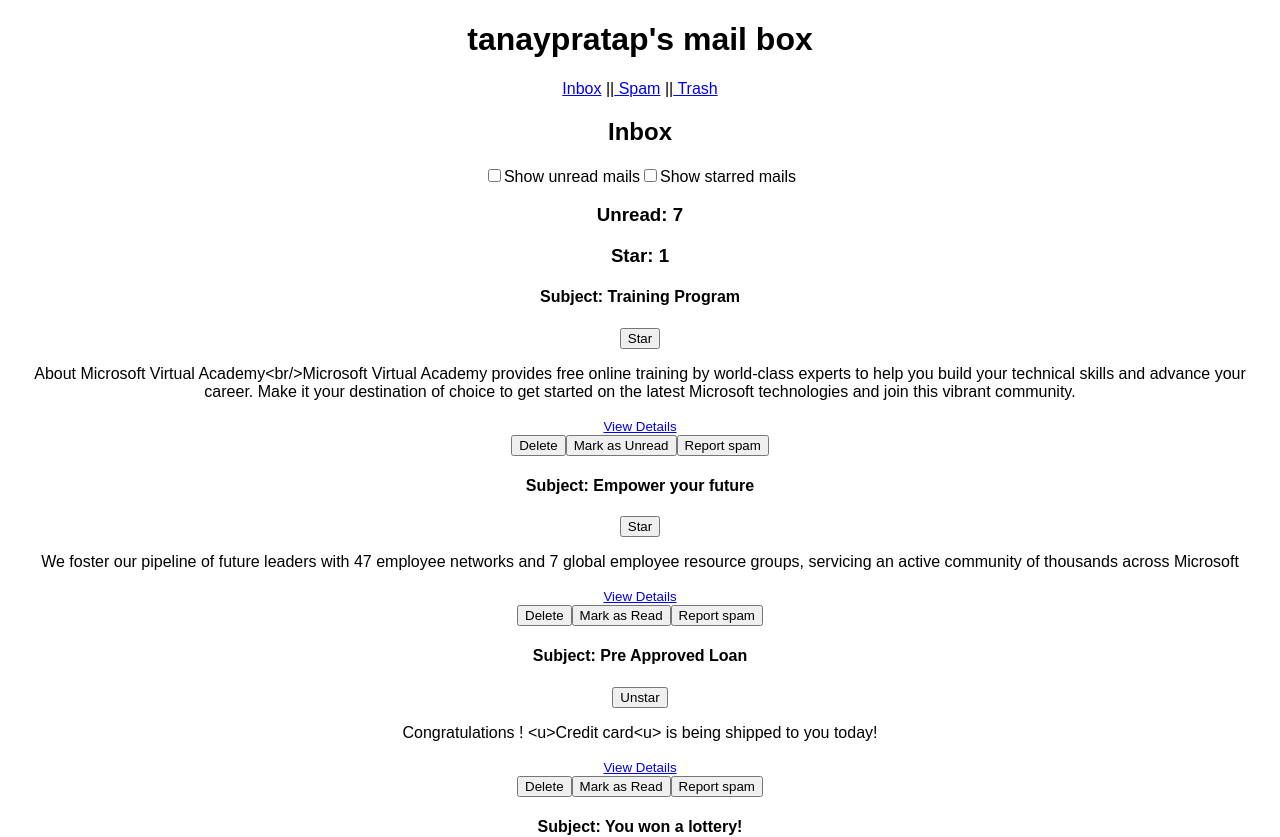
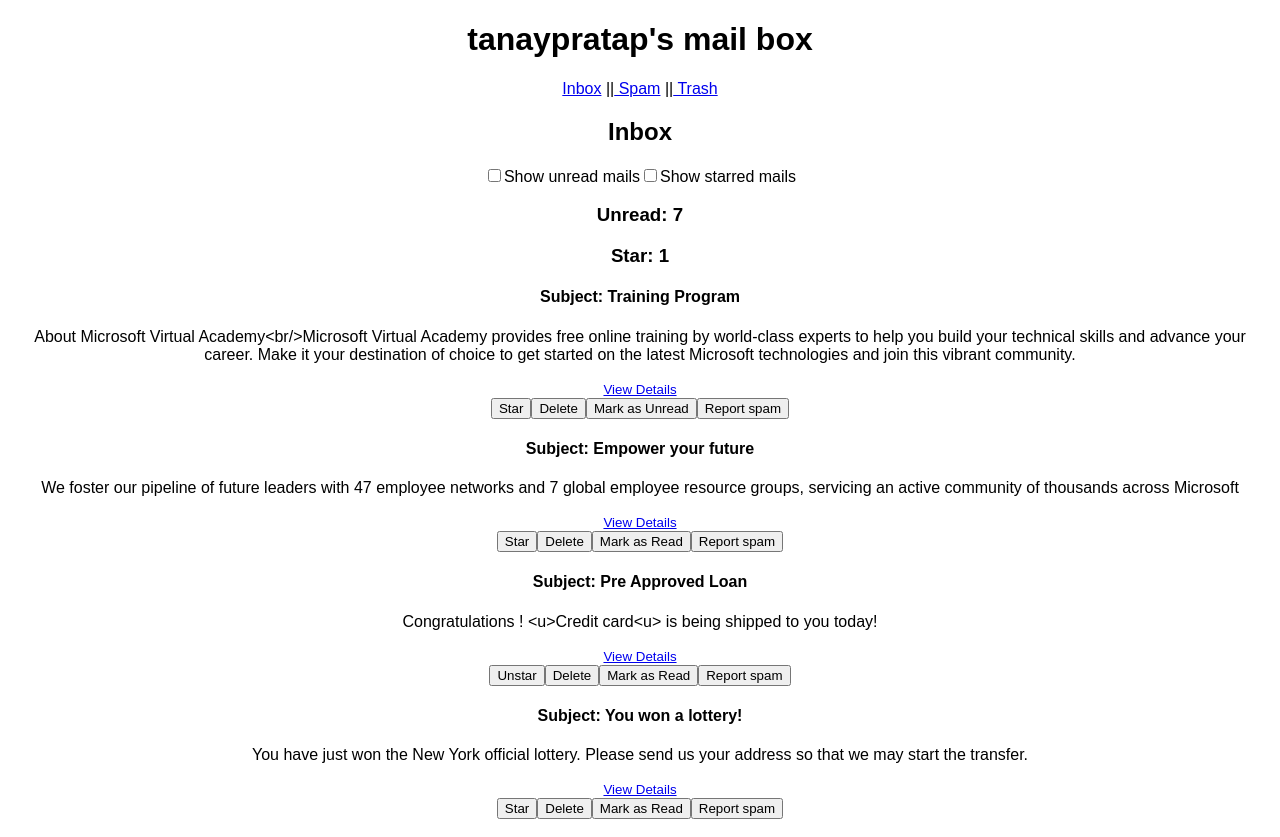
Before and after one commit to pranita09/email-app, a React (Create React App) app: page / in a window 1280 px wide. Shown: the top 837 px of the page. Built offline with nearby package versions, Linux system fonts and the light colour scheme.

Commit message:
fix: buttons

```diff
--- /dev/null
+++ b/src/components/Buttons.js
@@ -0,0 +1,42 @@
+import { useContext } from "react";
+import { useNavigate } from "react-router-dom";
+import { MailContext } from "..";
+
+const Buttons = ({email, isStarred, clicked, unread, isSpam}) =>{
+    const {dispatch} = useContext(MailContext);
+    const navigate = useNavigate();
+    return(
+        <div>
+        <button
+          onClick={() =>
+            dispatch({ type: "star_unstar_toggle", payload: email })
+          }
+        >
+          {isStarred ? "Unstar" : "Star"}
+        </button>
+        <button
+          onClick={() => {
+            dispatch({ type: "delete_mail", payload: email} );
+            clicked ? navigate('/'): '';
+                }
+            }
+        >
+          Delete
+        </button>
+        <button
+          onClick={() =>
+            dispatch({ type: "read_unread_toggle", payload: email })
+          }
+        >
+          Mark as {unread ? "Read" : "Unread"}
+        </button>
+        <button
+          onClick={() => dispatch({ type: "report_spam", payload: email })}
+        >
+          {isSpam ? "Spam reported" : "Report spam"}
+        </button>
+      </div>
+    )
+}
+
+export default Buttons;
--- a/src/components/MailCard.js
+++ b/src/components/MailCard.js
@@ -1,22 +1,16 @@
 import { useContext } from "react";
-import { NavLink, useNavigate } from "react-router-dom";
+import { NavLink } from "react-router-dom";
 import { MailContext } from "..";
+import Buttons from "./Buttons";
 
-const MailCard = ({ email, individualPage, isSpamAdded, clicked }) => {
+const MailCard = ({ email, individualPage, isAddedToSpam, isAddedToTrash, clicked }) => {
   const { dispatch } = useContext(MailContext);
   const { mId, unread, isStarred, subject, content, isSpam } = email;
-  const navigate = useNavigate();
   return (
     <div key={mId}>
       <div>
         <h4>Subject: {subject}</h4>
-        <button
-          onClick={() =>
-            dispatch({ type: "star_unstar_toggle", payload: email })
-          }
-        >
-          {isStarred ? "Unstar" : "Star"}
-        </button>
+
       </div>
       <p>{content}</p>
       {!individualPage && (
@@ -24,30 +18,7 @@ const MailCard = ({ email, individualPage, isSpamAdded, clicked }) => {
           <NavLink to={`/email/${mId}`}>View Details</NavLink>
         </small>
       )}
-      <div>
-        <button
-          onClick={() => {
-            dispatch({ type: "delete_mail", payload: email} );
-            console.log(clicked);
-            clicked ? navigate('/'): '';
-            }
-            }
-        >
-          Delete
-        </button>
-        <button
-          onClick={() =>
-            dispatch({ type: "read_unread_toggle", payload: email })
-          }
-        >
-          Mark as {unread ? "Read" : "Unread"}
-        </button>
-        { !isSpamAdded && (<button
-          onClick={() => dispatch({ type: "report_spam", payload: email })}
-        >
-          {isSpam ? "Spam reported" : "Report spam"}
-        </button>)}
-      </div>
+      { !isAddedToSpam  &&  <Buttons email={email} isStarred={isStarred} clicked={clicked} unread={unread} isSpam={isSpam} />}
     </div>
   );
 };
--- a/src/pages/Spam.jsx
+++ b/src/pages/Spam.jsx
@@ -8,7 +8,7 @@ const Spam = () => {
     <>
       <h2>Spam</h2>
       {state.spamMails.map((email) => (
-          <MailCard key={email.mId} email={email} isAddedToSpam/>
+          <MailCard key={email.mId} email={email} isAddedToSpam />
       ))}
     </>
   );
```
